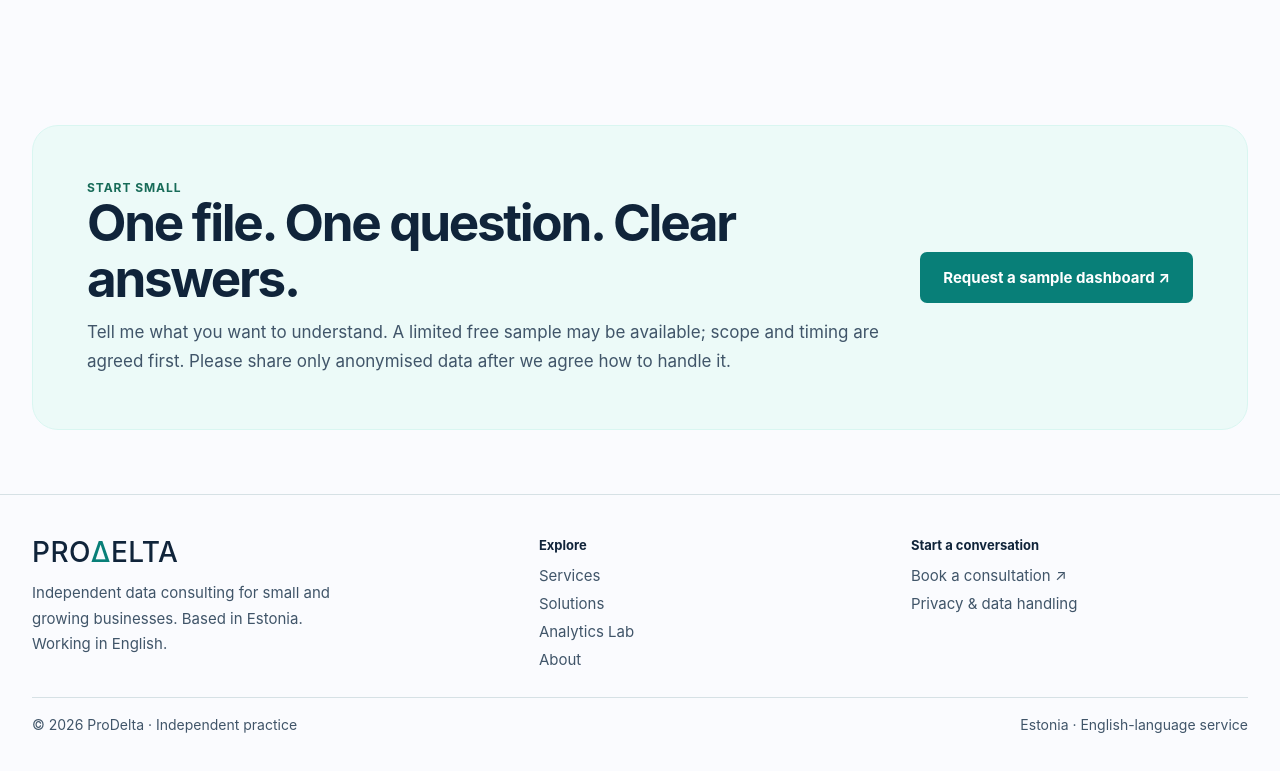
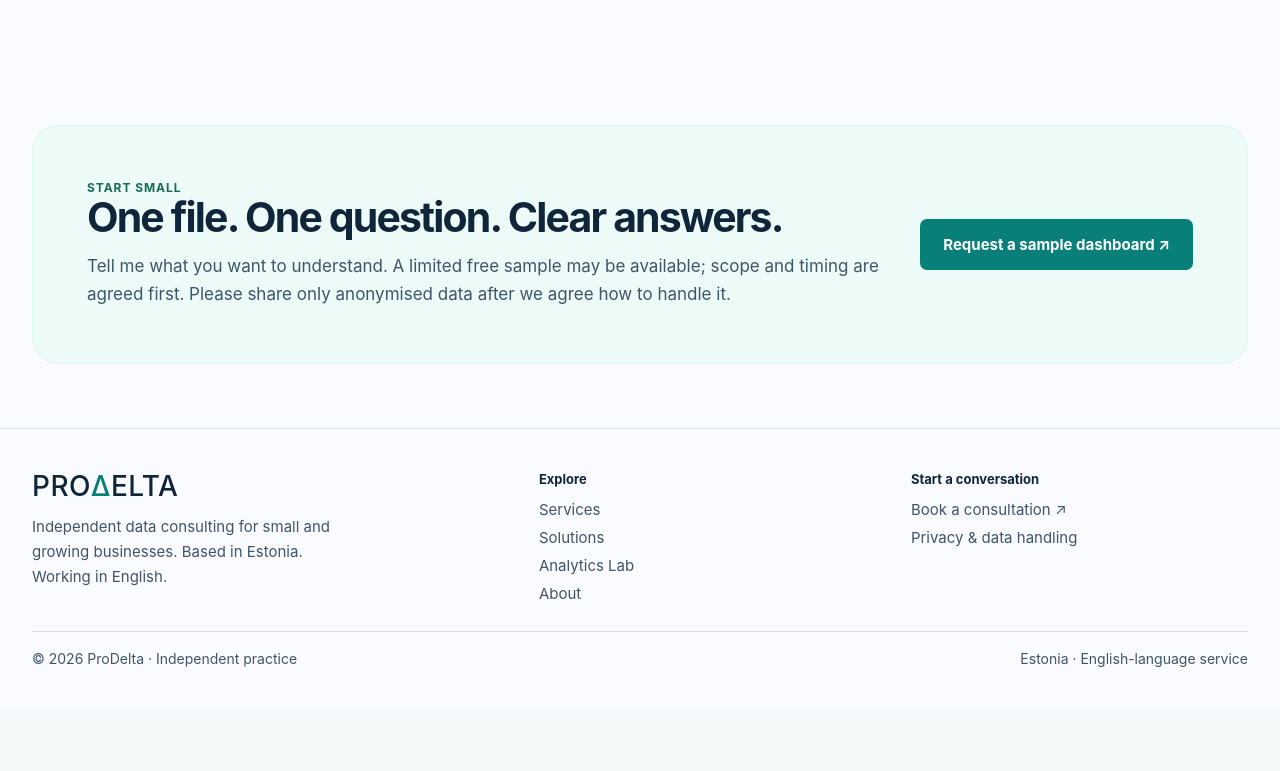
Before and after one commit to Murad638/Data-consulting-business, a website: page docs/index.html in a window 1280 px wide. Shown: the part 7486-8257 px from the top of the page. After the commit the page ends 8195 px from the top, so only its background shows below. Drawn offline with Linux system fonts and the light colour scheme.

Commit message:
Refine sample CTA headline and desktop layout

```diff
--- a/docs/assets/css/prodelta.css
+++ b/docs/assets/css/prodelta.css
@@ -229,3 +229,8 @@ html[data-theme="dark"] #calculator :is(#costbars span,#costlegend i)[style*="ba
 html[data-theme="dark"] #calculator :is(.calc-grid b,#margin,.costlegend b){color:#f5faf8;font-weight:750;font-variant-numeric:tabular-nums}
 html[data-theme="dark"] #calculator .slider-value{font-size:16px}
 @media(max-width:680px){html[data-theme="dark"] #calculator .slider-value{font-size:15px}}
+
+/* Keep the sample CTA headline on one line on wide screens. */
+@media (min-width: 1100px) {
+  .cta .dp-cta-label + h2 { max-width: none; font-size: clamp(30px, 3.2vw, 44px); white-space: nowrap; }
+}
```
